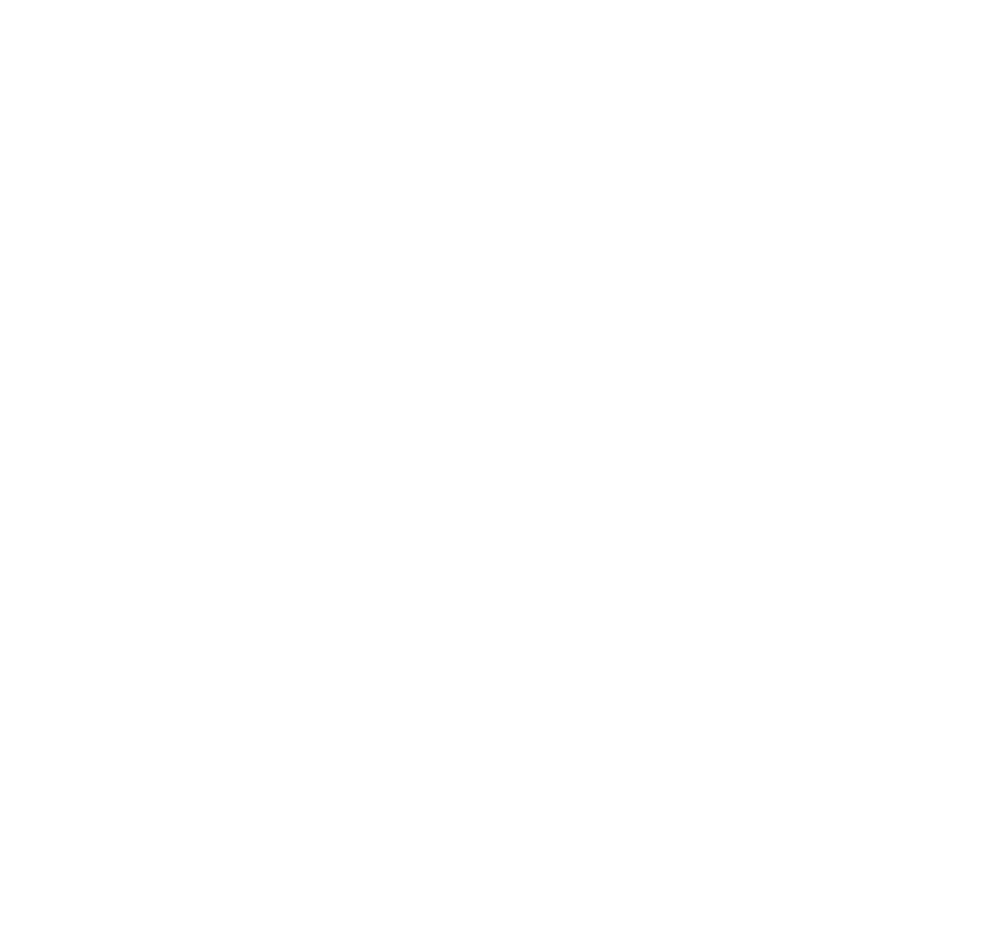
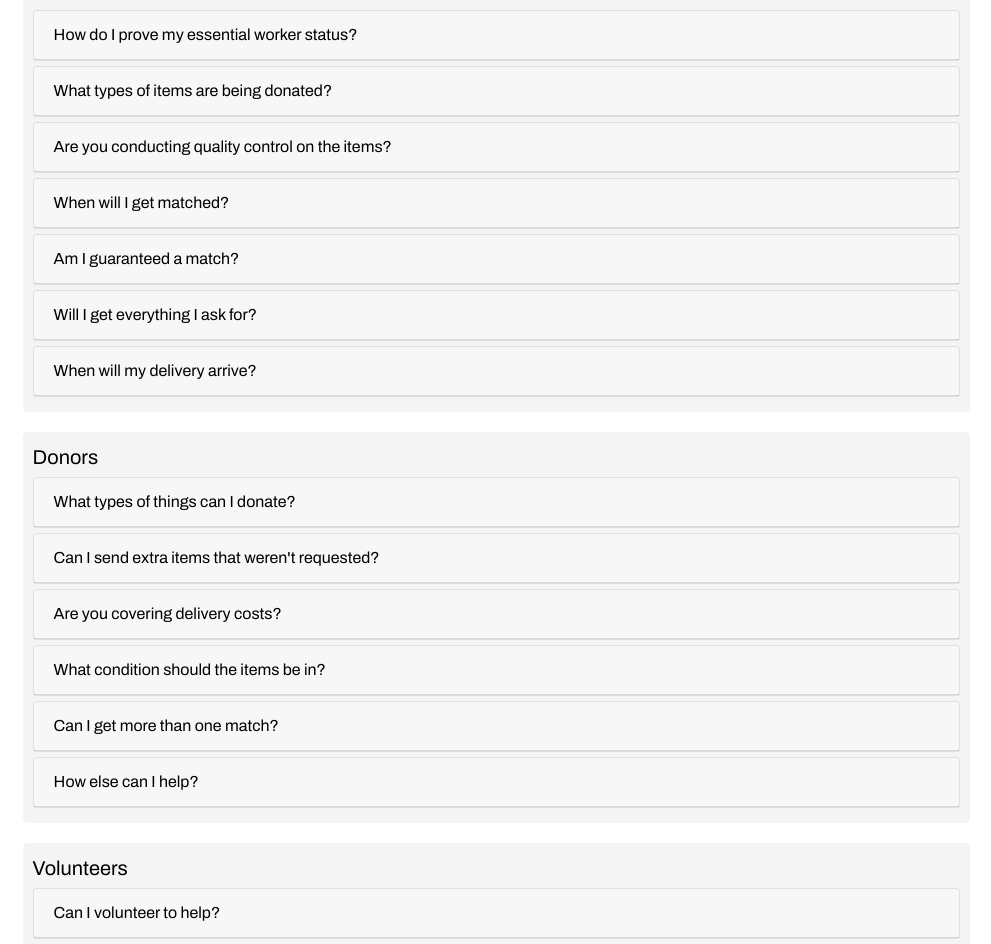
Before and after one commit to Give-Essential/giveessential.org, a React (Create React App) app in the folder give-essential/: page /faq in a window 1280 px wide. Shown: the part 568-1512 px from the top of the page, without its empty margins (248-1239 px from the left). Before the commit the page ends 800 px from the top, so only its background shows below. Built offline with nearby package versions, Linux system fonts and the light colour scheme.

Commit message:
finished adding faq content from old page, added smooth scrolling

```diff
--- a/give-essential/package.json
+++ b/give-essential/package.json
@@ -8,6 +8,7 @@
     "@testing-library/user-event": "^7.1.2",
     "bootstrap": "^4.4.1",
     "react": "^16.13.1",
+    "react-anchor-link-smooth-scroll": "^1.0.12",
     "react-dom": "^16.13.1",
     "react-markdown": "^4.3.1",
     "react-router-dom": "^5.1.2",
--- a/give-essential/src/components/FAQ.js
+++ b/give-essential/src/components/FAQ.js
@@ -2,14 +2,14 @@
 import ReactMarkdown from 'react-markdown';
 import {
   Nav,
-  NavLink,
   NavItem,
-  Collapse,
+  UncontrolledCollapse,
   Card,
   CardBody,
   CardHeader,
   CardText
 } from 'reactstrap';
+import AnchorLink from 'react-anchor-link-smooth-scroll';
 import '../css/FAQ.css';
 
 const data = [
@@ -34,6 +34,20 @@
                 '4. We will create the match between people with extra goods to people who need those same goods. We will email the donor with the essential worker\'s information and needs.\n' +
                 '5. Donors can ship items via postal service (without even leaving their house) or purchase an item online to ship directly.\n\n' +
                 'Please note: Donations are intended only for the essential worker and not to be sold.'
+      },
+      {
+        question: 'I don\'t have any items to donate, but want to help.',
+        answer: 'Please donate to our [GoFundMe](https://www.gofundme.com/f/giveessential?utm_source=customer&utm_medium=copy_link&utm_campaign=p_cf+share-flow-1)! We will be using the GoFundMe deomations to provide items for the essential workers we are unable to match, as well as to cover operational costs (we are currently funding everything out of our own pockets).\n\n' +
+                'Also, we are looking for volunteers! If you\'re interested in helping us facilitate matches, please email us at: [team@giveessential.org](mailto://team@giveessential.org) with the subject "I want to volunteer" and we will get back to you right away.',
+      },
+      {
+        question: 'Can you pledge not do anything with the collected information?',
+        answer: 'Yes - we will not be sharing any of the information unless otherwise indicated.'
+      },
+      {
+        question: 'Who are we?',
+        answer: 'We\'re Amy and Rine, two college roommates. As we\'ve watched COVID-19 unfurl and significantly change the world around us, we wondered what we could do to help. We were touched by how willing people were to donate and come together to sew masks, donate money to various organizations, and shift services like fitness classes and therapy sessions online.\n\n' +
+                'However, we noticed one group that seemed neglected and in increasing danger. We were troubled by the treatment of essential workers despite society\'s increasing reliance on them to power our day to day lives. They deliver goods to our homes, man grocery stores, and risk their lives daily to provide services for us, often working long hours without increased pay or necessary protective equipment. We wanted to create a way for people to directly help the essential workers we are relying on more than ever, without needing to even leave the home to do so. And so, we came up with Give Essential.'
       }
     ]
   },
@@ -44,6 +58,79 @@
         question: 'How do I prove my essential worker status?',
         answer: 'Anything that will verify your status. A screenshot of an email from your manager (with a date and name), your last paycheck, screenshots from an employee app (your name must be included in the picture), or any other documentation that will help us verify your status.\n\n' +
                 'If we cannot verify your status, you will not be matched.'
+      },
+      {
+        question: 'What types of items are being donated?',
+        answer: 'Anything that you are in need of or will help you in light of COVID-19. Donations are intended only for the essential worker and not to be sold. We\'ll provide a number of categories in the form to make it easier for the donor to match up with your categories of needs:\n\n' +
+                '- Personal hygiene/care products (ex: hand/dish soap, shampoo, detergent, lotion)\n' +
+                '- Female hygiene products (ex: pads/tampons)\n' +
+                '- Kids activities (educational subscriptions, electronics, board games/puzzles)\n' +
+                '- Gift cards (grocery, gas station)'
+      },
+      {
+        question: 'Are you conducting quality control on the items?',
+        answer: 'No, we are not. We are just a peer-to-peer matching platform that connects essential workers who need items to people who have spare items. We are not guaranteeing anything, but are relying on the generosity and kindness we\'ve seen displayed all around the world. :) We are not liable for any of the items delivered.'
+      },
+      {
+        question: 'When will I get matched?',
+        answer: 'We will email out as soon as we find a match for your needs! We want to help you as soon as we can, but this is dependent on the donors we currently have signed up.'
+      },
+      {
+        question: 'Am I guaranteed a match?',
+        answer: 'While we would love to match everyone, we cannot guarantee that you will be matched. There is more demand for supplies than there are donors, but we will do our best to fulfill requests as they are submitted. Please note that if we are unable to verify your proof of essential worker status, we will not be able to make a match.'
+      },
+      {
+        question: 'Will I get everything I ask for?',
+        answer: 'This is dependent on our donors, but likely, we will be able to fulfill 1 or 2 of the categories you request. PPE/COVID-protection items in particular are tricky to come by, as there is a national shortage and most of it is being donated to and dedicated to healthcare workers.'
+      },
+      {
+        question: 'When will my delivery arrive?',
+        answer: 'We will send you a tracking number for your delivery as soon as we receive one from the donor!'
+      }
+    ]
+  },
+  {
+    title: 'Donors',
+    items: [
+      {
+        question: 'What types of things can I donate?',
+        answer: 'Anything you have around the house that will help someone facing challenges related to COVID-19! Many common day-to-day items have flown off shelves both in stores and online, from protective equipment like gloves to food items like flour and bread. Truly, anything can help. Some example of in-demand items: masks, body lotion, toys, groceries.\n\n' +
+                'You can let us know what\'d like to help out with, and we\'ll match you with someone who would like help in that category. Here are our current categories:\n\n' +
+                '- Personal hygiene/care products (ex: hand/dish soap, shampoo, detergent, lotion)\n' +
+                '- Female hygiene products (ex: pads/tampons)\n' +
+                '- Kids activities (educational subscriptions, electronics, board games/puzzles)\n' +
+                '- Gift cards (grocery, gas station)\n' +
+                ' there a way that you want to support that isn\'t listed? Email us here: [team@giveessential.com](mailto://team@giveessential.com)'
+      },
+      {
+        question: 'Can I send extra items that weren\'t requested?',
+        answer: 'Certainly! We want to spread joy in any way possible. You\'ll get to learn a little about the essential worker you\'re matched with, so feel free to add anything you think will help them or brighten their day (a quick hand-drawn card can do wonders!).'
+      },
+      {
+        question: 'Are you covering delivery costs?',
+        answer: 'While we would love to, we are currently not covering shipping fees.'
+      },
+      {
+        question: 'What condition should the items be in?',
+        answer: 'We ask that donors who are planning to send hygiene products and COVID-prevention items to send brand new—in other words: unused, unopened, and undamaged—items. All other items should be in new or like-new condition.'
+      },
+      {
+        question: 'Can I get more than one match?',
+        answer: 'Yes! Just let us know in the form, and we will make it happen.'
+      },
+      {
+        question: 'How else can I help?',
+        answer: 'Please donate to our [GoFundMe](https://www.gofundme.com/f/giveessential?utm_source=customer&utm_medium=copy_link&utm_campaign=p_cf+share-flow-1)! We will be using the GoFundMe deomations to provide items for the essential workers we are unable to match, as well as to cover operational costs (we are currently funding everything out of our own pockets).\n\n' +
+                'We are also looking for volunteers! If you\'re interested in helping us facilitate matches, please email us at [team@giveessential.org](mailto://team@giveessential.org) with the subject "I want to volunteer" and we will get back to you right away.'
+      }
+    ]
+  },
+  {
+    title: 'Volunteers',
+    items: [
+      {
+        question: 'Can I volunteer to help?',
+        answer: 'We appreciate you! Please email us at: [team@giveessential.org](mailto://team@giveessential.org) with the subject "I want to volunteer" and we will get back to you right away.'
       }
     ]
   }
@@ -60,33 +147,35 @@
             <Nav vertical>
               {data.map((section, index) => (
                 <NavItem>
-                  <NavLink href={`#faq-section-${index}`}>
+                  <AnchorLink href={`#faq-section-${index}`}>
                     {section.title}
-                  </NavLink>
+                  </AnchorLink>
                 </NavItem>
               ))}
             </Nav>
           </div>
           <div className="faq-content">
-            {data.map((section, index) => (
-              <div className="faq-section" id={`faq-section-${index}`}>
+            {data.map((section, sectionIndex) => (
+              <div className="faq-section" id={`faq-section-${sectionIndex}`}>
                 <div className="faq-section-title">
                   {section.title}
                 </div>
-                {section.items.map((item) => (
+                {section.items.map((item, itemIndex) => (
                   <Card className="faq-item">
-                    <CardHeader className="faq-question">
+                    <CardHeader
+                      className="faq-question"
+                      id={`faq-toggler-${sectionIndex}-${itemIndex}`}>
                       {item.question}
                     </CardHeader>
-                    <Collapse>
-                      <CardBody>
+                    <UncontrolledCollapse toggler={`#faq-toggler-${sectionIndex}-${itemIndex}`}>
+                      <CardBody style={{ paddingBottom: 0 }}>
                         <CardText className="faq-answer">
                           <ReactMarkdown>
                             {item.answer}
                           </ReactMarkdown>
                         </CardText>
                       </CardBody>
-                    </Collapse>
+                    </UncontrolledCollapse>
                   </Card>
                 ))}
               </div>
--- a/give-essential/src/css/FAQ.css
+++ b/give-essential/src/css/FAQ.css
@@ -18,6 +18,7 @@
 }
 
 .faq-nav {
+    flex: 1 0 0;
     margin-left: 2.5%;
     height: fit-content;
     padding: 10px;
@@ -26,7 +27,9 @@
 }
 
 .faq-content {
+    flex: 6 0 0;
     margin-left: 2.5%;
+    margin-right: 2.5%;
 }
 
 .faq-section {
@@ -38,8 +41,9 @@
 
 .faq-section-title {
     font-size: 1.25em;
+    margin-bottom: 5px;
 }
 
 .faq-item {
-    margin-bottom:
+    margin-bottom: 5px;
 }
```
Also changed, not shown: 1 other file (tests, documents, lock files or other folders).
